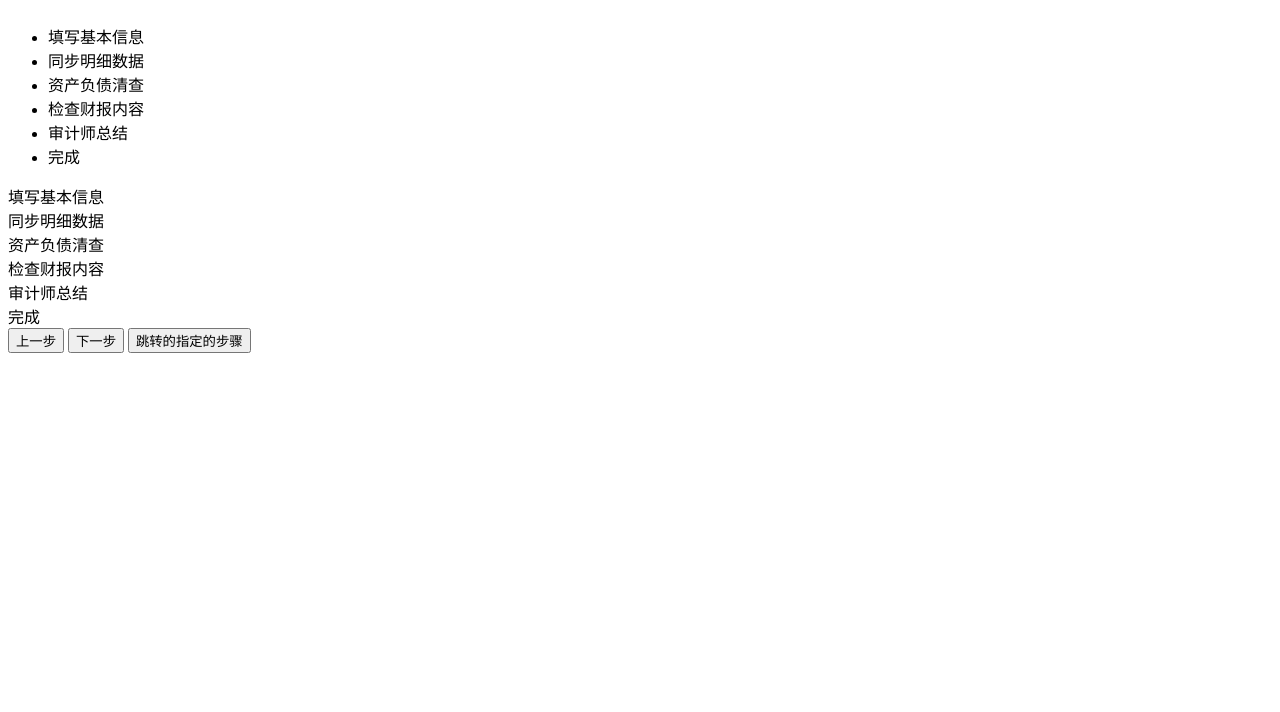
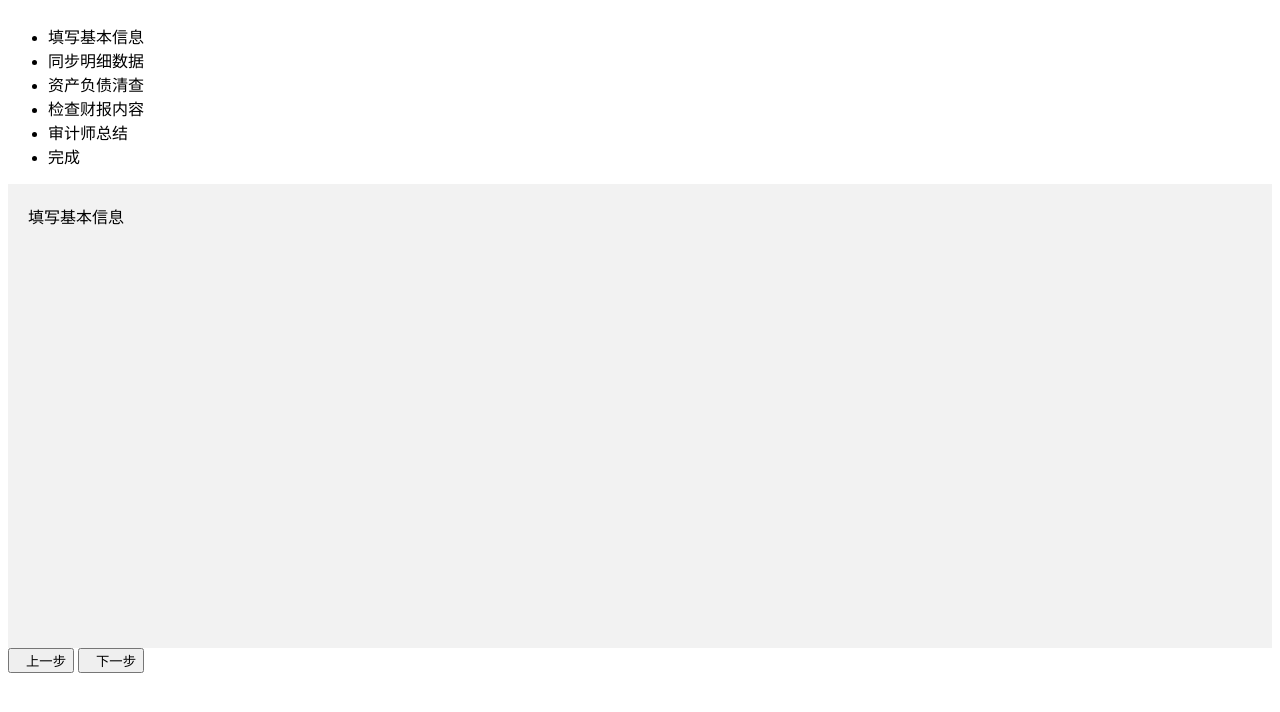
Before and after one commit to chongwangcc/MyCheckBook_backend, a Flask app: template MyCheckBook_backend/templates/index/report_add.html in a window 1280 px wide. Shown: the top 712 px of the page. Run offline with Flask 2, Linux system fonts and the light colour scheme; the template is opened without the code that fills it, so the values that code supplies are empty; parts of the project's set-up code (start-up, migrations or seed data) failed here and were passed over; some libraries are stand-ins or nearby versions.

Commit message:
[+功能] 创建新财报， 把界面布局设置下

```diff
--- a/MyCheckBook_backend/templates/index/report_add.html
+++ b/MyCheckBook_backend/templates/index/report_add.html
@@ -41,19 +41,64 @@
         </ul>
     </div>
     <div class="step-content">
-        <div class="step-list">填写基本信息</div>
-        <div class="step-list">同步明细数据</div>
-        <div class="step-list">资产负债清查</div>
-        <div class="step-list">检查财报内容</div>
-        <div class="step-list">审计师总结</div>
-        <div class="step-list">完成</div>
+        <div class="step-list">
+
+        </div>
+        <div class="step-list">
+
+        </div>
+        <div class="step-list">
+
+        </div>
+        <div class="step-list">
+
+        </div>
+        <div class="step-list">
+
+        </div>
+        <div class="step-list">
+
+        </div>
     </div>
-
+    <div style="padding: 20px; height:80%; background-color: #F2F2F2;">
+      <div class="layui-row layui-col-space15">
+        <div class="layui-col-md12">
+          <div class="layui-card" style=" height:80%">
+            <div class="layui-card-header" id="card_title">填写基本信息</div>
+            <div class="layui-card-body" id="card_content" style=" height:400px">
+            </div>
+          </div>
+        </div>
+      </div>
+    </div>
 </div>
 
-<button id="preBtn">上一步</button>
-<button id="nextBtn">下一步</button>
-<button id="goBtn">跳转的指定的步骤</button>
+<div class="layui-row chart-panel panel panel-default">
+         <button id="preBtn" class="layui-btn layui-btn-small layui-btn-normal">
+             <i class="layui-icon">&#xe642;</i>上一步</button>
+        <button id="nextBtn" class="layui-btn layui-btn-small layui-btn-normal">
+             <i class="layui-icon">&#xe642;</i>下一步</button>
+</div>
+
+<script type="text/html" id="card0">
+    <div>card0</div>
+</script>
+<script type="text/html" id="card1">
+<div>card1</div>
+</script>
+<script type="text/html" id="card2">
+<div>card2</div>
+</script>
+<script type="text/html" id="card3">
+<div>card3</div>
+</script>
+<script type="text/html" id="card4">
+<div>card4</div>
+</script>
+<script type="text/html" id="card5">
+<div>card5</div>
+</script>
+
 </body>
 
 </html>
```
Also changed, not shown: 2 other files.
